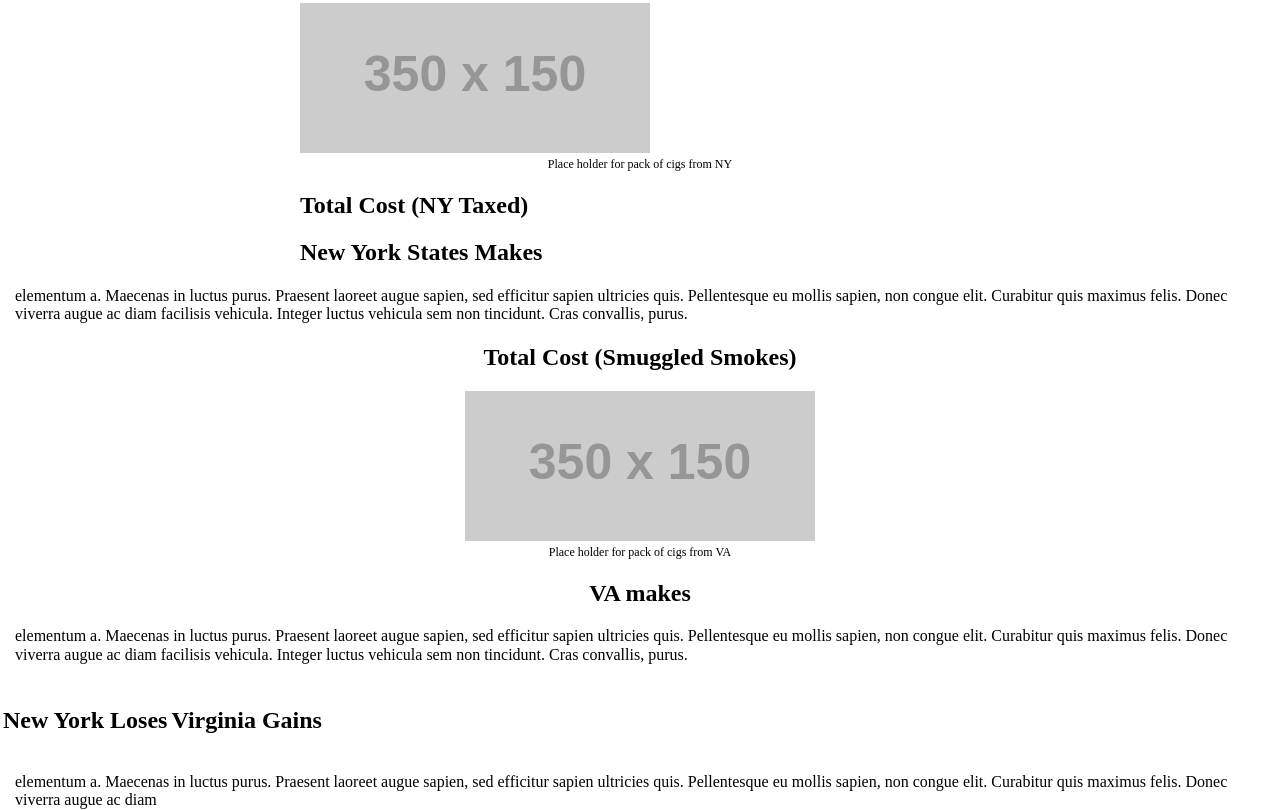
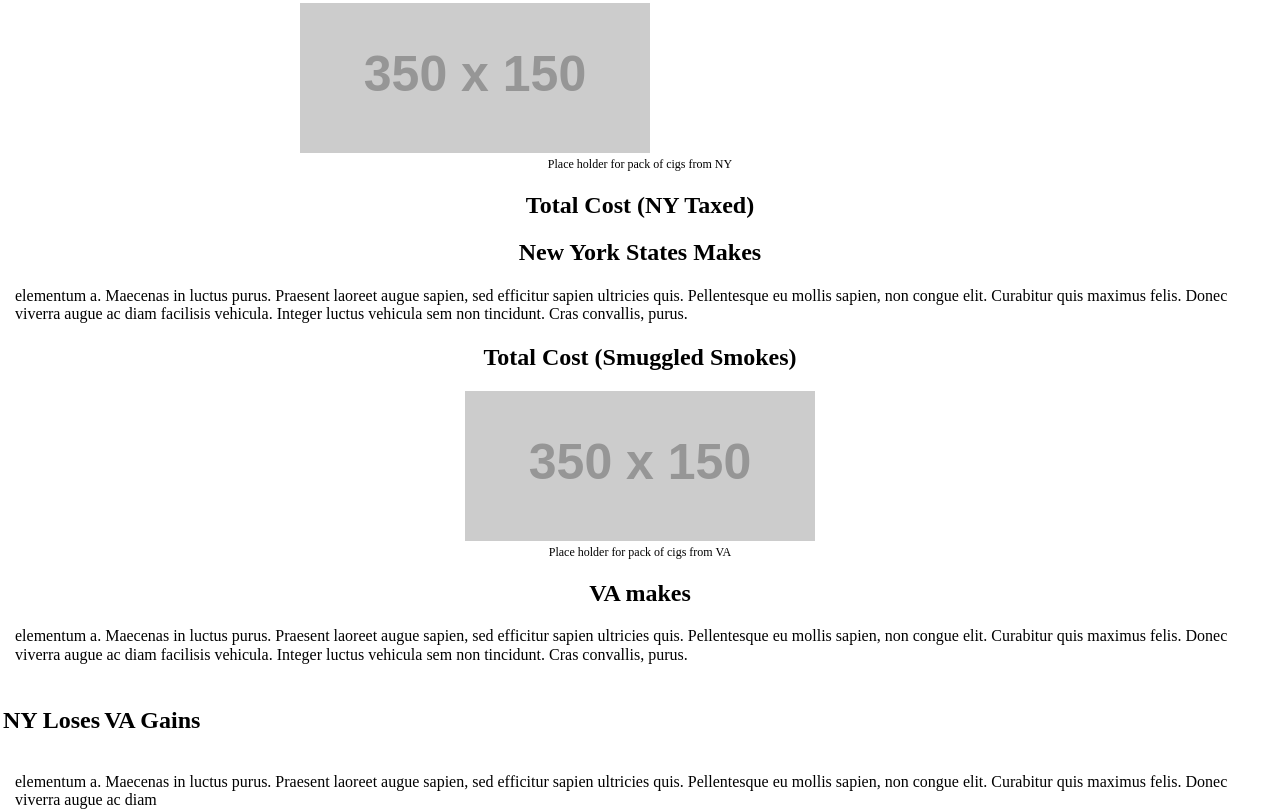
Before and after one commit to ivanflr/MuroFlores2, a plain HTML site: page index.html in a window 1280 px wide. Shown: the part 679-1489 px from the top of the page. Drawn offline with nearby package versions, Linux system fonts and the light colour scheme; placeholder pictures from the web are drawn by us.

Commit message:
bad html

```diff
--- a/index.html
+++ b/index.html
@@ -49,18 +49,17 @@
     </div>
     <!-- THIS IS THE NY TAXED SPAN -->
     <div class="outPuts">
-
-      <div id="outPuts" class="total">
+      <div class="calculator" <div id="outPuts" class="total">
         <h2>Total Cost (NY Taxed)</h2>
         <span></span>
-      </div>
-
-      <div id="costs" class="total">
-        <h2>New York States Makes</h2>
-        <span></span>
-      </div>
 
 
+        <div id="costs" class="total">
+          <h2>New York States Makes</h2>
+          <span></span>
+        </div>
+
+      </div>
     </div>
 
 
@@ -105,20 +104,21 @@
           <td>
             <div id="nyl" class="total">
 
-              <h2>New York Loses</h2>
+              <h2>NY Loses</h2>
               <span></span>
           </td>
           </div>
 
           <td>
             <div id="vap" class="total">
-              <h2>Virginia Gains</h2>
+              <h2>VA Gains</h2>
               <span></span>
           </td>
           </div>
 
 
         </div>
+      </div>
 
   </table>
   <p>elementum a. Maecenas in luctus purus. Praesent laoreet augue sapien, sed efficitur sapien ultricies quis. Pellentesque eu mollis sapien, non congue elit. Curabitur quis maximus felis. Donec viverra augue ac diam</p>
--- a/style.css
+++ b/style.css
@@ -162,6 +162,7 @@
 
 .EndGraphic {
   margin-bottom: 40px;
+  text-align: center;
 }
 
 /* Tablet/Desktop overrides */
```
